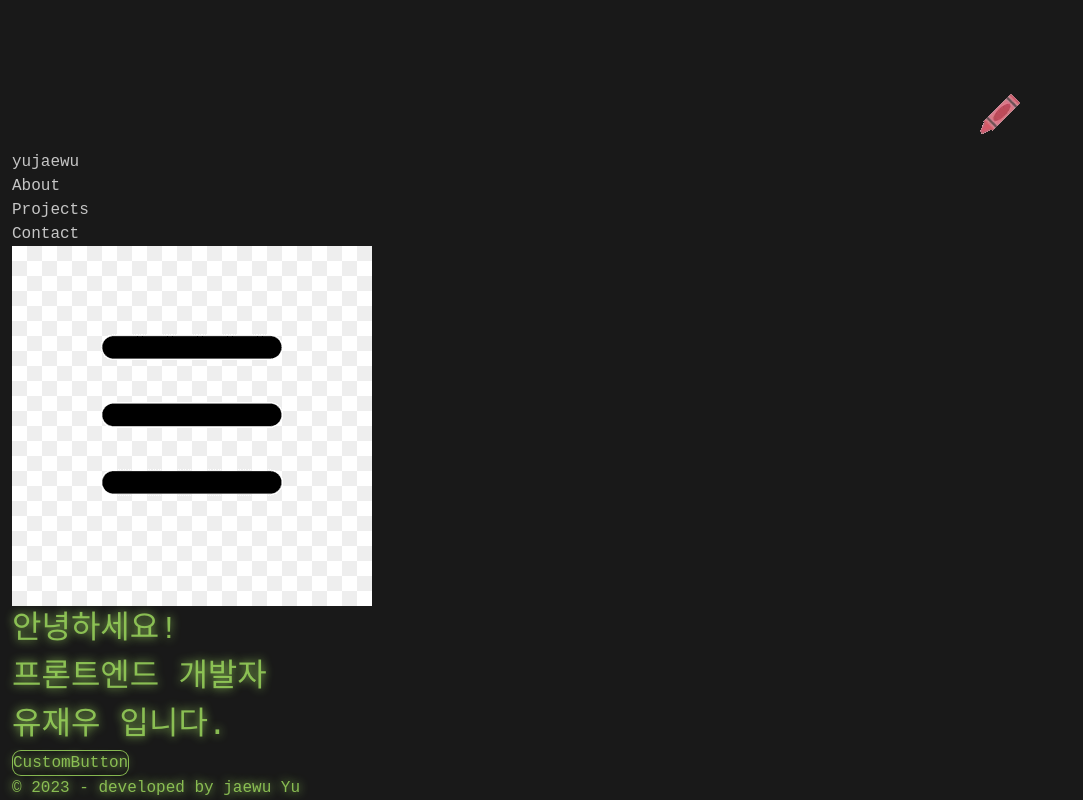
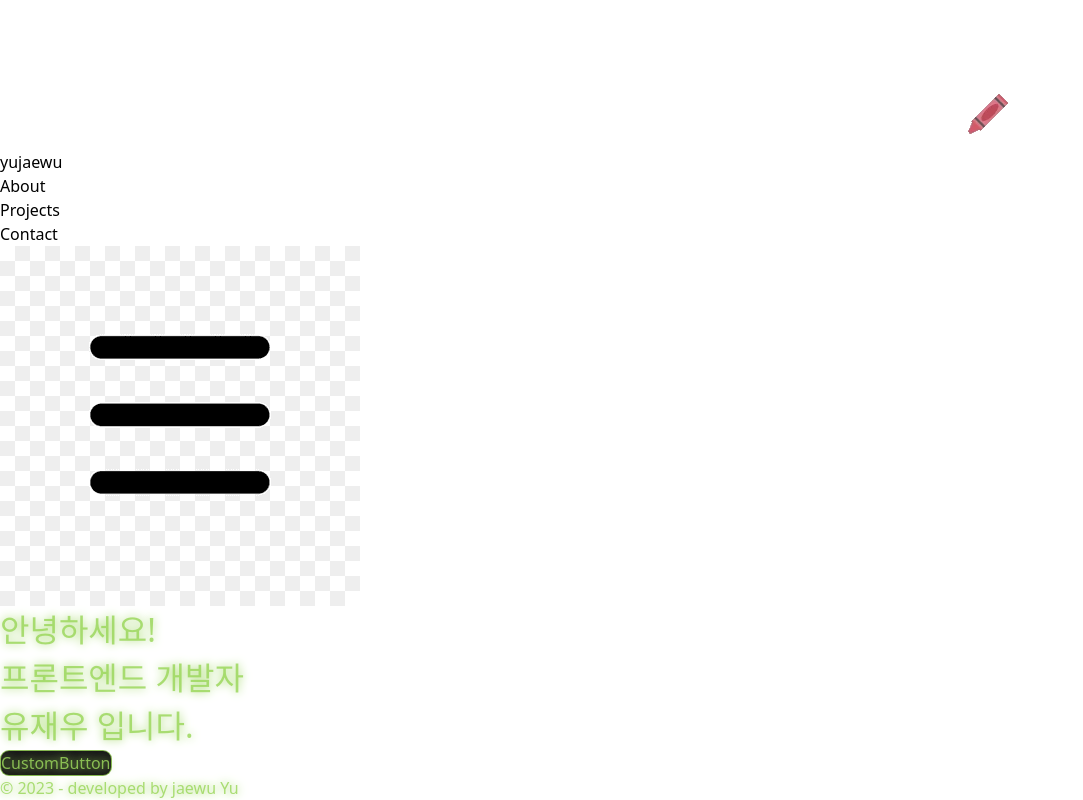
Before and after one commit to doraeza/portfolio, a React (Vite) app in the folder portfolio/: page / in a window 1280 px wide. Shown: the part 874-1674 px from the top of the page, without its empty margins (0-1083 px from the left). Built offline with nearby package versions, Linux system fonts and the light colour scheme; a web font is replaced by a local one.

Commit message:
tailwindcss setting

```diff
--- a/portfolio/src/main.tsx
+++ b/portfolio/src/main.tsx
@@ -2,7 +2,8 @@ import React from 'react'
 import ReactDOM from 'react-dom/client'
 import Layout from './components/layout'
 import App from './pages/App'
-import './styles/App.css'
+import './styles/main.css';
+
 import { QueryClient, QueryClientProvider } from "react-query";
 import { RecoilRoot } from 'recoil';
 const queryClient = new QueryClient();
--- a/portfolio/src/pages/App.tsx
+++ b/portfolio/src/pages/App.tsx
@@ -1,5 +1,4 @@
 import CustomButton from '../components/common/CustomButton';
-import '../styles/globals.css';
 
 
 function App() {
--- a/portfolio/src/styles/App.css
+++ /dev/null
@@ -1,74 +0,0 @@
-#root {
-  max-width: 1280px;
-  margin-left: 12px;
-  margin-right: 12px;
-  padding: 0px;
-  /* text-align: center; */
-  height: 100vh;
-}
-section {
-  height: auto;
-  min-height: 100%;
-  padding-bottom: 20px;
-}
-footer{
-  height: 20px;
-  position : relative;
-  transform : translateY(-100%);
-}
-.logo {
-  height: 6em;
-  padding: 1.5em;
-  will-change: filter;
-}
-.logo:hover {
-  filter: drop-shadow(0 0 2em #646cffaa);
-}
-
-.logo.react:hover {
-  filter: drop-shadow(0 0 2em #61dafbaa);
-}
-.modalframe {
-  padding: 25px;
-  width: 300px;
-  height: 200px;
-  z-index: 999;
-  position: absolute;
-  top: 500px;
-  right: 150px;
-  background-color: whitesmoke;
-  border: 1px solid black;
-  border-radius: 8px;
-}
-.modalcontainer {
-  display: flex;
-  flex-direction: column;
-
-}
-.closemodal {
-  position: absolute;
-  right: 10px;
-  top: 10px;
-}
-@keyframes logo-spin {
-  from {
-    transform: rotate(0deg);
-  }
-  to {
-    transform: rotate(360deg);
-  }
-}
-
-@media (prefers-reduced-motion: no-preference) {
-  a:nth-of-type(2) .logo {
-    animation: logo-spin infinite 20s linear;
-  }
-}
-
-.card {
-  padding: 2em;
-}
-
-.read-the-docs {
-  color: #888;
-}
--- a/portfolio/src/styles/globals.css
+++ b/portfolio/src/styles/main.css
@@ -1,8 +1,6 @@
 @tailwind base;
-/* @tailwind pages; */
 @tailwind components;
-@tailwind utilities;
-/* @import 'https://fonts.googleapis.com/css?family=Anonymous+Pro'; */
+@tailwind utilities;`
 
 body {
 
--- a/portfolio/tailwind.config.js
+++ b/portfolio/tailwind.config.js
@@ -1,7 +1,8 @@
 /** @type {import('tailwindcss').Config} */
 export const content = [
-  './src/pages/**/*.{js,ts,jsx,tsx}',
-  './src/components/**/*.{js,ts,jsx,tsx}',
+  // './src/pages/**/*.{js,ts,jsx,tsx}',
+  // './src/components/**/*.{js,ts,jsx,tsx}',
+  './src/**/*.{html,js,ts,jsx,tsx}'
 ];
 export const theme = {
   screens: {
@@ -18,12 +19,7 @@ export const theme = {
     '16': '4rem',
   },
   extend: {
-    // backgroundImage: (theme:any) => ({
-    //   // 'geometry3': "url('../public/images/paint1.png')",
-    //   // 'header': "url('../public/images/paintB1.png')",
-    //   // 'geometry3': "url('../public/images/paintB2.png')",
-    //   // 'header': "url('../public/images/header.png')",
-    // })
+
   },
 };
 export const plugins = [];
```
